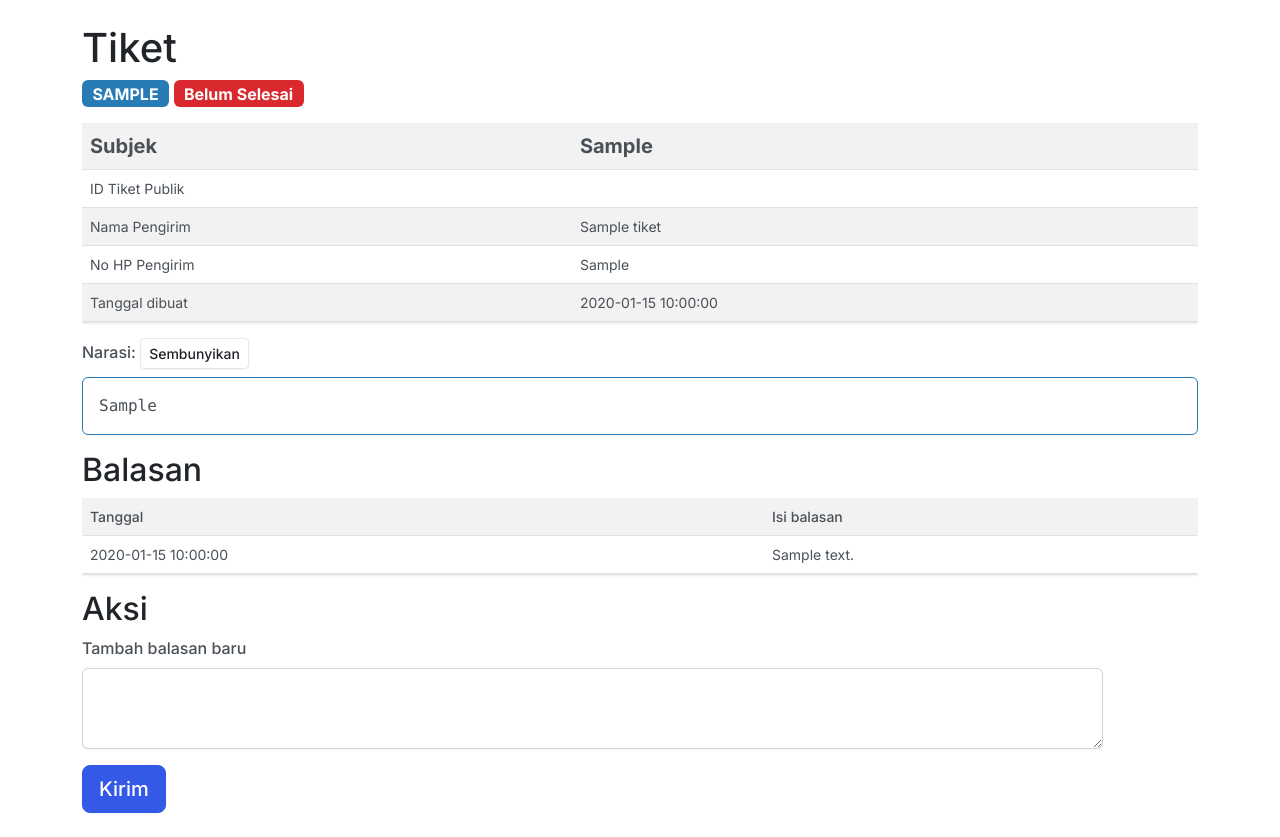
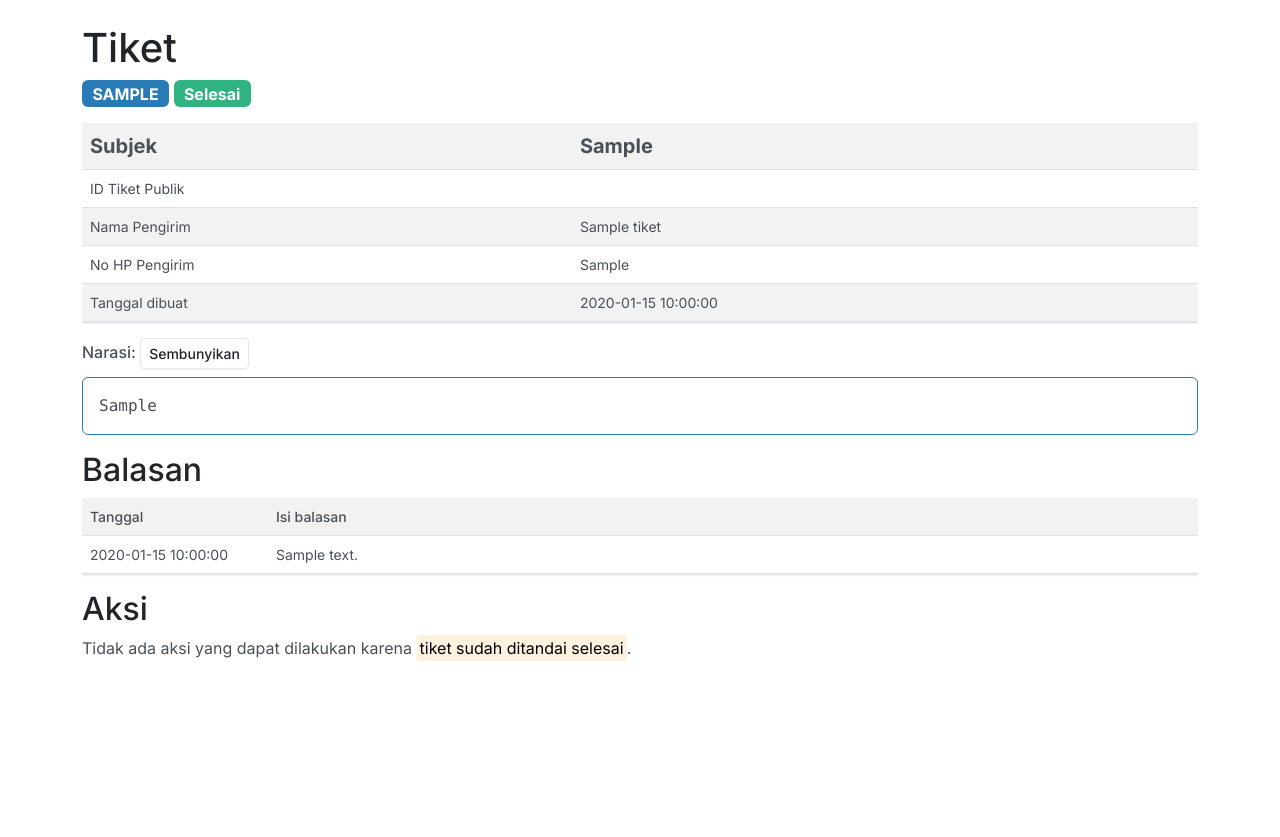
Before and after one commit to lc-at/kamulyo-pelayanan, a Flask app: page /admin/tiket/1 in a window 1280 px wide. Shown: the part 67-904 px from the top of the page. After the commit the page ends 728 px from the top, so only its background shows below. Run offline with Flask 3, Linux system fonts and the light colour scheme; the visitor is signed in with stand-in values (Sample User, id 1); tables that the repository leaves empty hold one stand-in row (values such as "Sample post"); parts of the project's set-up code (start-up, migrations or seed data) failed here and were passed over; some libraries are stand-ins or nearby versions.

Commit message:
Add mark ticket as done feature
Signed-off-by: Faiz Jazadi <me@lcat.dev>

```diff
--- a/app/admin.py
+++ b/app/admin.py
@@ -2,7 +2,7 @@
 
 from app.models import BalasanTiket, Tiket, User, db
 
-from app.messaging import KamulyoTiketUpdatedMessage
+from app.messaging import KamulyoTiketUpdatedMessage, KamulyoTiketClosedMessage
 
 bp = Blueprint('admin', __name__)
 
@@ -105,7 +105,7 @@
 
 @bp.route('/tiket/<tiket_id>/tambahBalasan', methods=['POST'])
 def tiket_tambah_balasan(tiket_id):
-    tiket = Tiket.query.filter_by(id=tiket_id).first_or_404()
+    tiket = Tiket.query.filter_by(id=tiket_id, selesai=False).first_or_404()
 
     isi_balasan = request.form.get('isiBalasan')
     if not isi_balasan:
@@ -119,3 +119,16 @@
 
     flash('Balasan berhasil ditambahkan', 'success')
     return redirect(url_for('admin.tiket_detail', tiket_id=tiket_id))
+
+
+@bp.route('/tiket/<tiket_id>/tandaiSelesai')
+def tiket_tandai_selesai(tiket_id):
+    tiket = Tiket.query.filter_by(id=tiket_id, selesai=False).first_or_404()
+    tiket.selesai = 1
+
+    db.session.commit()
+
+    KamulyoTiketClosedMessage(tiket).send()
+
+    flash('Tiket berhasil ditandai selesai', 'success')
+    return redirect('url_')
--- a/app/templates/admin/tiket_detail.html
+++ b/app/templates/admin/tiket_detail.html
@@ -5,7 +5,11 @@
   <h1>Tiket</h1>
 
   <p class="badge fs-6 bg-info">{{ tiket.jenis|upper }}</p>
+  {% if tiket.selesai %}
+    <p class="badge fs-6 bg-success">Selesai</p>
+  {% else %}
     <p class="badge fs-6 bg-danger">Belum Selesai</p>
+  {% endif %}
 
   {{ tiket_detail_table(tiket) }}
 
@@ -13,11 +17,21 @@
   {{ tiket_balasan_table(tiket) }}
 
   <h2>Aksi</h2>
-  <form method="post" action="{{ url_for('admin.tiket_tambah_balasan', tiket_id=tiket.id) }}">
-    <label class="form-label">Tambah balasan baru</label>
+  {% if not tiket.selesai %}
+    <h4>Balas Tiket</h4>
+    <form
+      method="post"
+      action="{{ url_for('admin.tiket_tambah_balasan', tiket_id=tiket.id) }}"
+      class="mb-3"
+    >
       <div class="row">
         <div class="col-sm-11 mb-3">
-        <textarea class="form-control" name="isiBalasan" rows="3"></textarea>
+          <textarea
+            class="form-control"
+            name="isiBalasan"
+            rows="3"
+            required
+          ></textarea>
         </div>
         <div class="col">
           <button class="btn btn-lg btn-primary">Kirim</button>
@@ -25,4 +39,34 @@
       </div>
     </form>
 
+    <h4>Tandai Tiket Selesai</h4>
+    <div
+      class="container border border-danger rounded-1 p-3"
+      x-data="{ checked: false }"
+    >
+      <div class="form-check">
+        <input
+          class="form-check-input"
+          type="checkbox"
+          value=""
+          id="flexCheckDefault"
+          x-model="checked"
+        />
+        <label class="form-check-label" for="flexCheckDefault">
+          Saya yakin tiket ini sudah selesai dan tidak akan dibalas lagi.
+        </label>
+        <br />
+      </div>
+      <a
+        role="button"
+        href="{{ url_for('admin.tiket_tandai_selesai', tiket_id=tiket.id) }}"
+        class="btn btn-lg btn-danger mt-3"
+        x-bind:class="{ disabled: !checked }"
+      >
+        Tandai Selesai
+      </a>
+    </div>
+  {% else %}
+  Tidak ada aksi yang dapat dilakukan karena <mark>tiket sudah ditandai selesai</mark>.
+  {% endif %}
 {% endblock %}
--- a/app/templates/macros/tiket_detail.html
+++ b/app/templates/macros/tiket_detail.html
@@ -6,11 +6,25 @@
           <td class="{{ extra_class }}">{{ key }}</td>
           <td class="{{ extra_class }}">{{ value }}</td>
         </tr>
-    {% endmacro %} {{ detail_row('Subjek', tiket.subjek, extra_class="fs-5
-    fw-bold") }} {{ detail_row('ID Tiket Publik', tiket.public_id) }} {{
-    detail_row('Nama Pengirim', tiket.nama_pengirim) }} {{ detail_row('No HP
-    Pengirim', tiket.nohp_pengirim) }} {{ detail_row('Tanggal dibuat',
-    tiket.tgl_dibuat) }}
+      {% endmacro %}
+
+      {{
+        detail_row('Subjek', tiket.subjek, extra_class="fs-5
+        fw-bold")
+      }}
+
+      {{ detail_row('ID Tiket Publik', tiket.public_id) }}
+      {{ detail_row('Nama Pengirim', tiket.nama_pengirim) }}
+
+      {{
+        detail_row('No HP
+        Pengirim', tiket.nohp_pengirim)
+      }}
+
+      {{
+        detail_row('Tanggal dibuat',
+        tiket.tgl_dibuat)
+      }}
     </table>
     <label class="form-label">
       Narasi:
@@ -30,7 +44,7 @@
   <div class="table-responsive">
     <table class="table table-striped table-sm">
       <tr>
-      <th>Tanggal</th>
+        <th class="col-sm-2">Tanggal</th>
         <th>Isi balasan</th>
       </tr>
       {% for balasan in tiket.balasans %}
```
Lines whose indentation alone changed are shown as unchanged.
